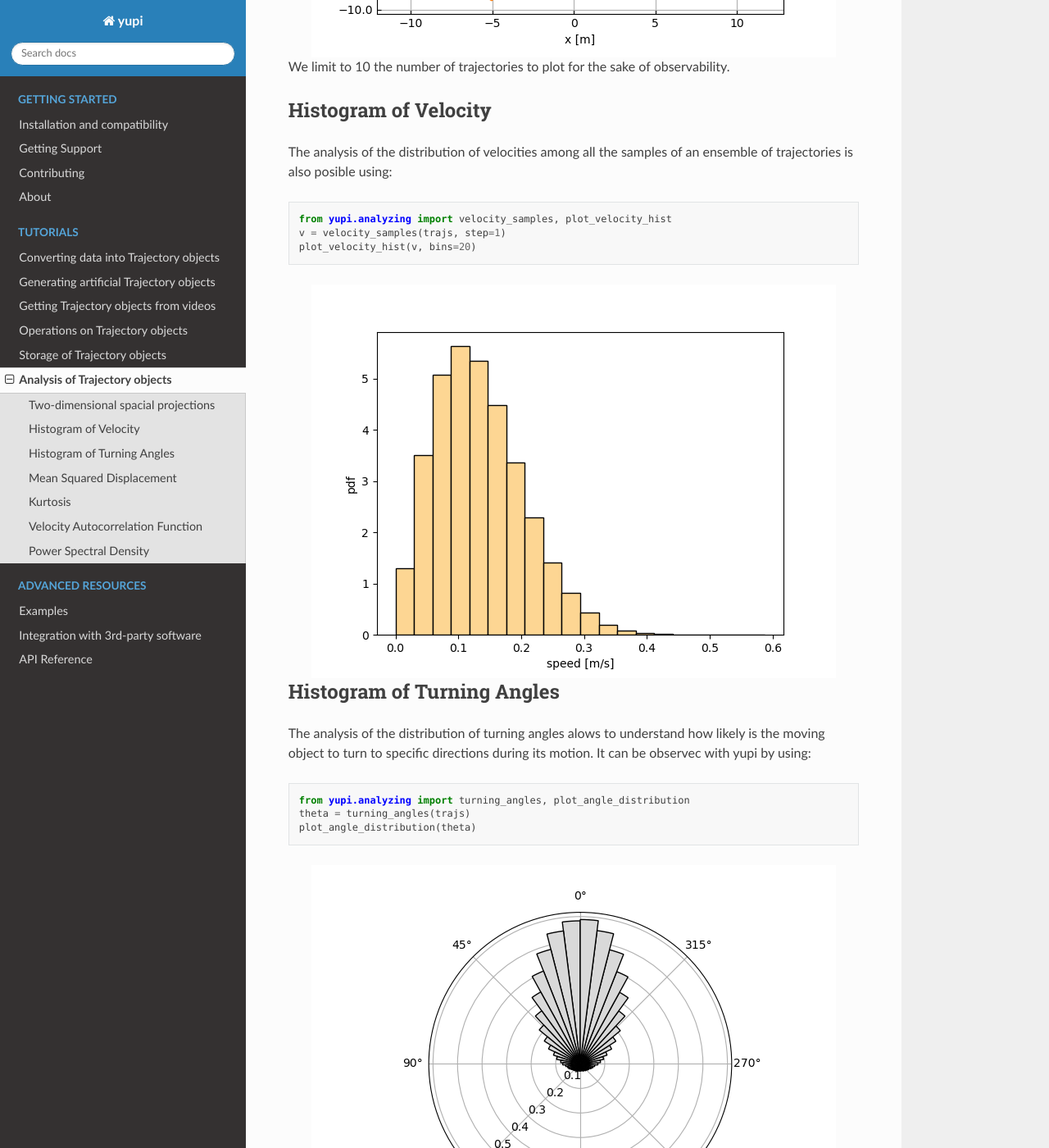
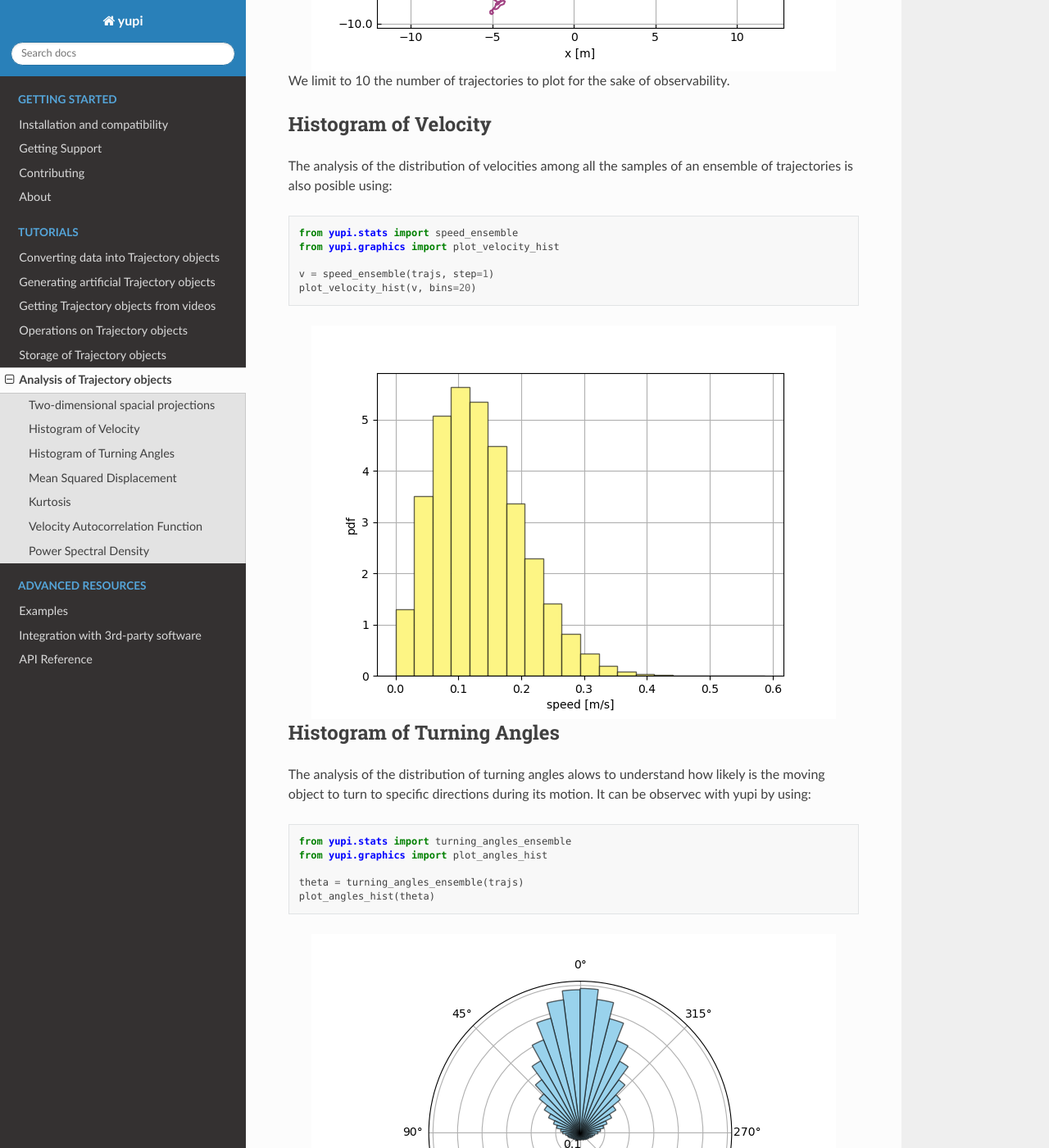
Before and after one commit to yupidevs/yupi, a Sphinx documentation site: the page built from docs/source/tutorials/analyzing.rst, in a window 1280 px wide and 1400 px high, scrolled down 1115 px. Shown: the whole window at 82% size. Built offline with Sphinx 7.4.7 and the Read the Docs theme 2.0.0, drawn with Linux system fonts in a browser that asks for light colours; some of the changed text lies outside the part shown.

Commit message:
Refactor last tutorial

```diff
--- a/docs/source/tutorials/analyzing.rst
+++ b/docs/source/tutorials/analyzing.rst
@@ -18,6 +18,7 @@
     noise_pdf = 'normal'  # Noise probabilistic distribution function
     noise_scale = 0.1     # Scale of the noise pdf
 
+    from yupi.generators import LangevinGenerator
     lg = LangevinGenerator(T, dim, N, dt, tau, noise_pdf, noise_scale)
     trajs = lg.generate()
 
@@ -32,8 +33,8 @@
 
 .. code-block:: python
 
-   from yupi.analyzing import plot_trajectories
-   plot_trajectories(trajs[:10])
+    from yupi.graphics import plot_2D
+    plot_2D(trajs[:10])
 
 
 .. figure:: /images/tutorial001.png
@@ -51,9 +52,11 @@
 
 .. code-block:: python
 
-   from yupi.analyzing import velocity_samples, plot_velocity_hist
-   v = velocity_samples(trajs, step=1)
-   plot_velocity_hist(v, bins=20)
+    from yupi.stats import speed_ensemble
+    from yupi.graphics import plot_velocity_hist
+
+    v = speed_ensemble(trajs, step=1)
+    plot_velocity_hist(v, bins=20)
 
 
 .. figure:: /images/tutorial002.png
@@ -70,9 +73,11 @@
 
 .. code-block:: python
 
-    from yupi.analyzing import turning_angles, plot_angle_distribution
-    theta = turning_angles(trajs)
-    plot_angle_distribution(theta)
+    from yupi.stats import turning_angles_ensemble
+    from yupi.graphics import plot_angles_hist
+
+    theta = turning_angles_ensemble(trajs)
+    plot_angles_hist(theta)
 
 
 .. figure:: /images/tutorial003.png
@@ -90,7 +95,9 @@
 
 .. code-block:: python
 
-    from yupi.analyzing import msd, plot_msd
+    from yupi.stats import msd
+    from yupi.graphics import plot_msd
+
     msd, msd_std = msd(trajs, time_avg=True, lag=30)
     plot_msd(msd, msd_std, dt, lag=30)
 
@@ -109,9 +116,12 @@
 
 .. code-block:: python
 
-    from yupi.analyzing import kurtosis, plot_kurtosis
-    kurtosis = kurtosis(trajs, time_avg=False, lag=30)
-    plot_kurtosis(kurtosis, dt=dt)
+    from yupi.stats import kurtosis, kurtosis_reference
+    from yupi.graphics import plot_kurtosis
+
+    ref = yupi.stats.kurtosis_reference(trajs)
+    kurtosis = yupi.stats.kurtosis(trajs, time_avg=False, lag=30)
+    yupi.graphics.plot_kurtosis(kurtosis, kurtosis_ref=ref, dt=dt)
 
 
 .. figure:: /images/tutorial005.png
@@ -128,9 +138,11 @@
 
 .. code-block:: python
 
-    from yupi.analyzing import vacf, plot_vacf
-    vacf, _ = ypa.vacf(trajs, time_avg=True, lag=50)
-    ypa.plot_vacf(vacf, dt, 50)
+    from yupi.stats import vacf
+    from yupi.graphics import plot_vacf
+
+    vacf, _ = vacf(trajs, time_avg=True, lag=50)
+    plot_vacf(vacf, dt, 50)
 
 
 .. figure:: /images/tutorial006.png
@@ -148,8 +160,12 @@
 
 .. code-block:: python
 
-    from yupi.analyzing import
+    from yupi.stats import psd
+    from yupi.graphics import plot_psd
 
-.. figure:: /images/tutorial007.png
+    psd_mean, psd_std, omega = psd(trajs, lag=150, omega=True)
+    plot_psd(psd_mean, omega, psd_std)
+
+.. figure:: /images/tutorial009.png
    :alt: PSD IMAGE
    :align: center
```
Also changed, not shown: docs/source/images/tutorial001.png, docs/source/images/tutorial002.png, docs/source/images/tutorial003.png, docs/source/images/tutorial004.png, docs/source/images/tutorial005.png, docs/source/images/tutorial006.png, docs/source/images/tutorial009.png (added).
